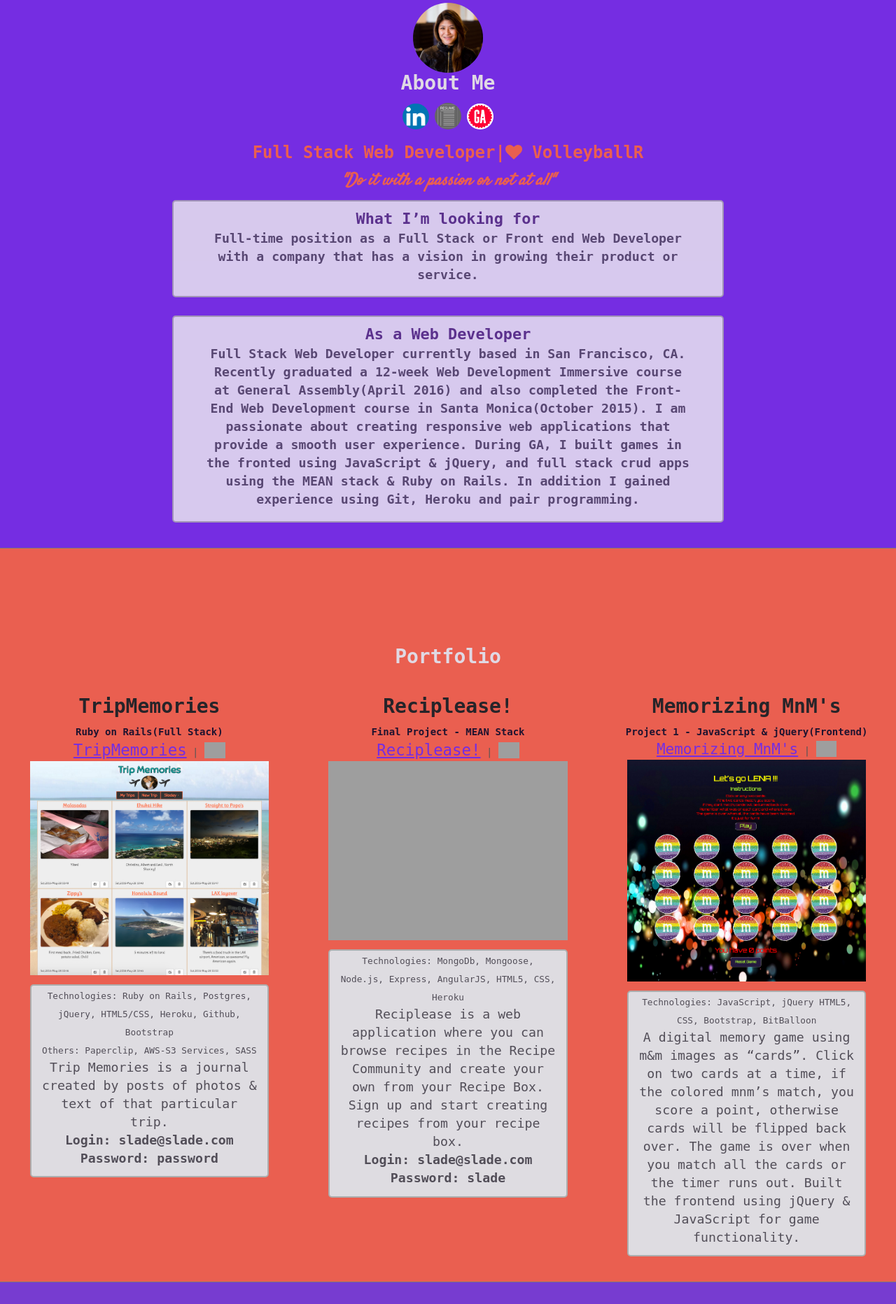
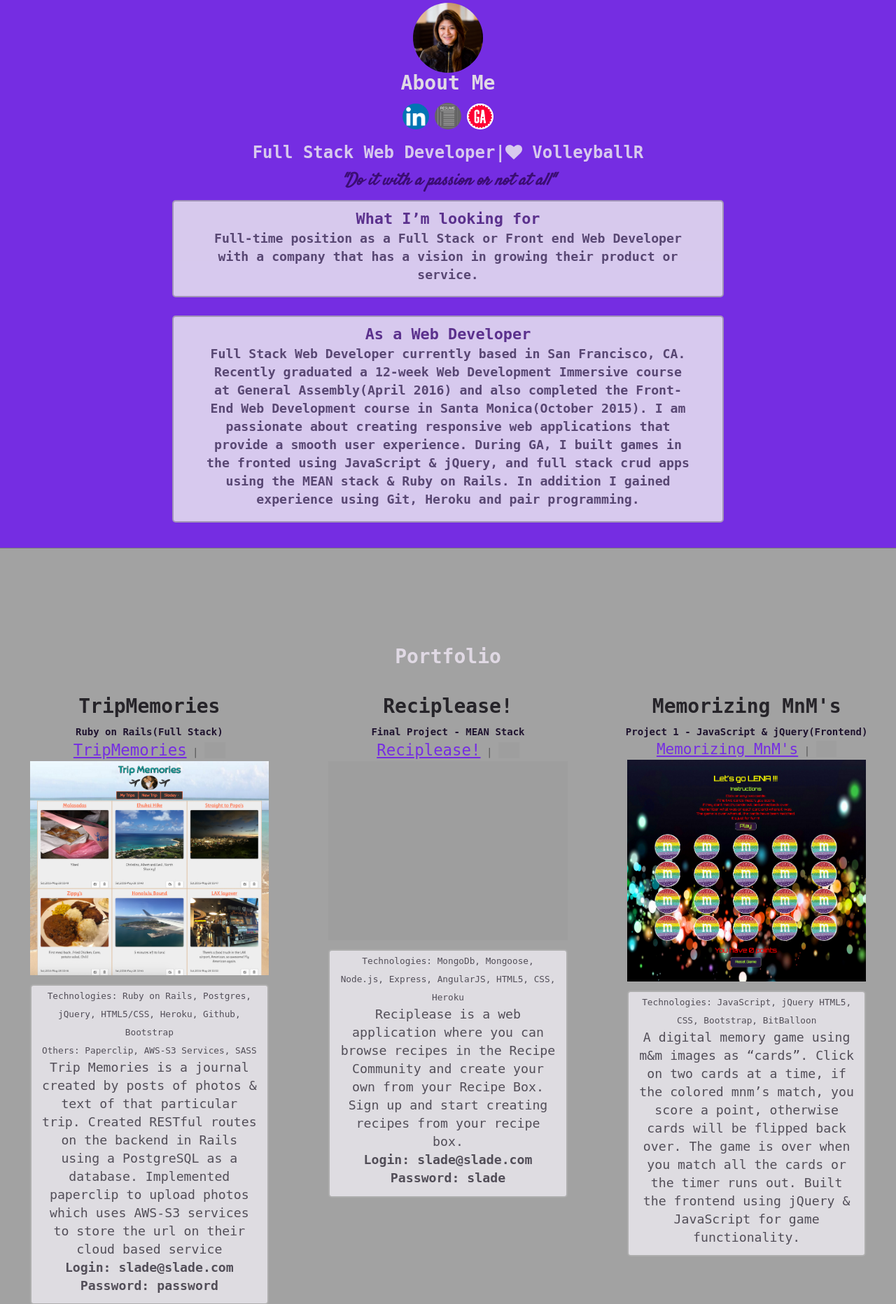
Before and after one commit to lenayee7/lenayee7.github.io, a PHP site: page / in a window 1280 px wide. Shown: the part 136-2000 px from the top of the page at 70% size. Run offline with PHP 8.4, Linux system fonts and the light colour scheme; some libraries are stand-ins or nearby versions; some web fonts are replaced; grey boxes are pictures that could not be loaded.

Commit message:
adds changes to resume, color styles

```diff
--- a/css/main.css
+++ b/css/main.css
@@ -114,7 +114,7 @@
 /*////////ABOUT ME///////*/
 
   #quote {
-    color: #EA5F50;
+    color: #3B0D73;
     font-weight: bold;
     font-size: 1.7em;
     font-style: italic;
@@ -137,8 +137,8 @@
   }*/
 
   #job-title {
-    color: #EA5F50;
-    /*color: #775E9C;*/
+    /*color: #EA5F50;*/
+    color: #D7C9ED;
     font-weight: bold;
     /*margin-bottom: 1%;*/
   }
@@ -234,7 +234,7 @@
   }
 
   .bg-2 {
-    background-size: 100% 100%;
+    /*background-size: 100% 100%;*/
     /*opacity: .8;*/
     /*background-image: url("../images/dark.jpg");*/
     background-color: #773CD0; /* Dark Blue */
@@ -244,7 +244,7 @@
 
   .bg-3 {
     border-bottom: 1px solid #79757F;
-    background-color: #EA5F50;
+    background-color: #A2A2A2;
     color: #555555;
   }
 
--- a/index.html
+++ b/index.html
@@ -83,7 +83,7 @@
 	  	      <a class="project-link" href="https://sleepy-beach-27989.herokuapp.com/" target="_blank">TripMemories</a> | <a href="https://github.com/lenayee7/trip-memories" target="_blank"><img class="purp-github" src="http://www.ryanpierce.me/github_logo.png"></a>
 		      	<img src="./images/posts-index2.png" class="project-img" alt="Image">
 			    </div>
-			      <p class="project-desc"><span class="technologies">Technologies: Ruby on Rails, Postgres, jQuery, HTML5/CSS, Heroku, Github, Bootstrap<br> Others: Paperclip, AWS-S3 Services, SASS</span><br>Trip Memories is a journal created by posts of photos & text of that particular trip.<br>
+			      <p class="project-desc"><span class="technologies">Technologies: Ruby on Rails, Postgres, jQuery, HTML5/CSS, Heroku, Github, Bootstrap<br> Others: Paperclip, AWS-S3 Services, SASS</span><br>Trip Memories is a journal created by posts of photos & text of that particular trip. Created RESTful routes on the backend in Rails using a PostgreSQL as a database. Implemented paperclip to upload photos which uses AWS-S3 services to store the url on their cloud based service<br>
 			      <strong>Login: slade@slade.com<br>
 			      Password: password</strong>
 			  		</p>
```
Also changed, not shown: 2 other files.
